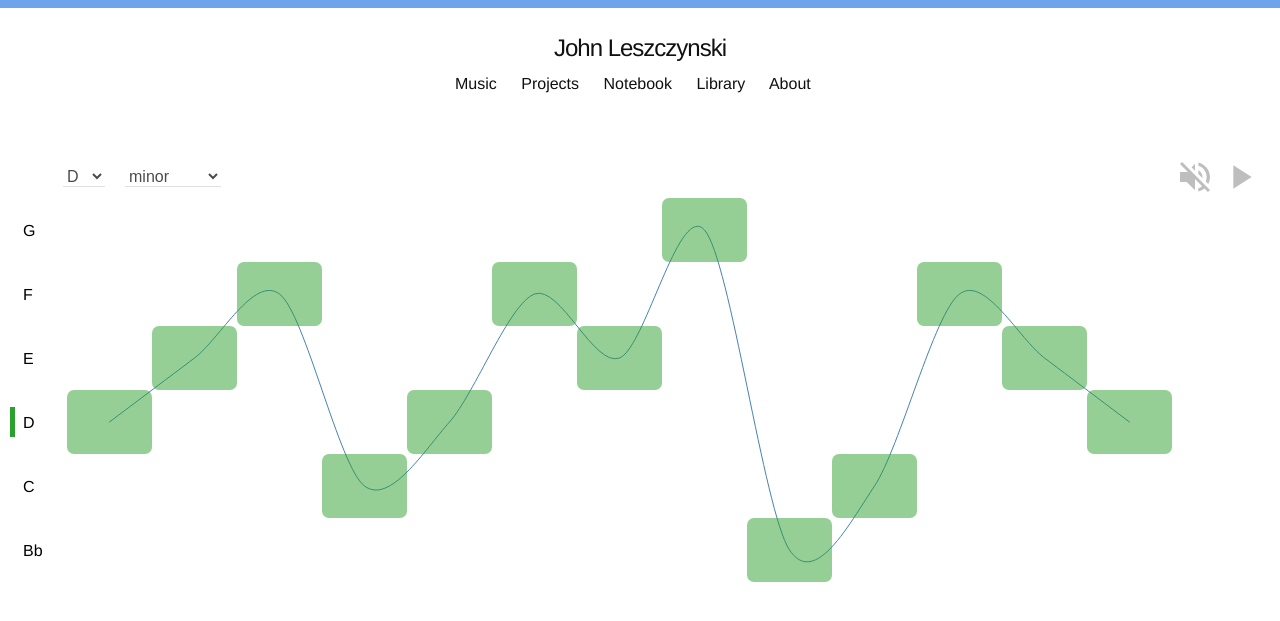
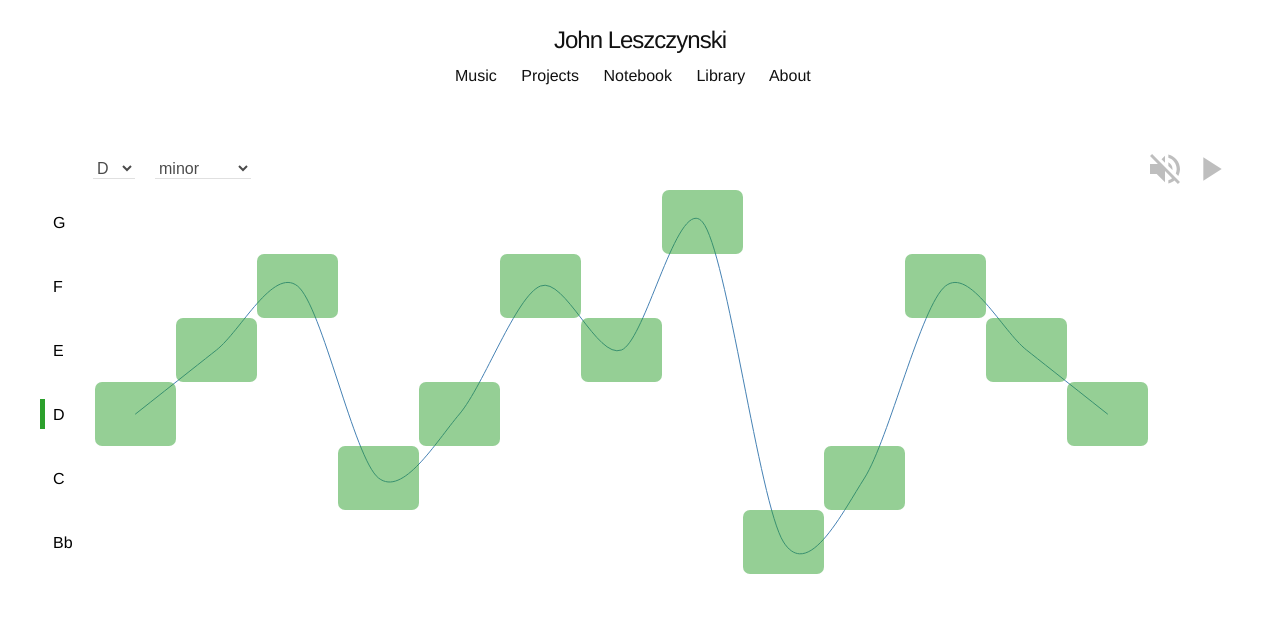
Before and after one commit to ave-llan/ave-llan.github.io, a Jekyll site: the page built from index.html, in a window 1280 px wide. Shown: the top 621 px of the page. Built offline with Jekyll 4.4.1, drawn with Linux system fonts in a browser that asks for light colours.

Commit message:
adjust style on front page

```diff
--- a/_sass/_base.scss
+++ b/_sass/_base.scss
@@ -157,6 +157,11 @@ pre {
         max-width:         calc(#{$narrow-content-width} - (#{$spacing-unit} * 2));
     }
 
+    &.max-width {
+        max-width: initial;
+        max-width: initial;
+    }
+
     margin-right: auto;
     margin-left: auto;
     padding-right: $spacing-unit;
--- a/_sass/_layout.scss
+++ b/_sass/_layout.scss
@@ -2,7 +2,7 @@
  * Site header
  */
 .site-header {
-    border-top: 8px solid lighten($brand-color, 15%);
+    // border-top: 8px solid lighten($brand-color, 15%);
     min-height: 56px;
     padding: 2rem;
 
--- a/css/main.scss
+++ b/css/main.scss
@@ -25,6 +25,8 @@ $grey-color-dark:  darken($grey-color, 25%);
 // Width of the content area
 $content-width:        800px;
 $narrow-content-width: 600px;
+$wide-content-width: 900px;
+
 
 $on-palm:              600px;
 $on-laptop:            800px;
--- a/index.html
+++ b/index.html
@@ -2,25 +2,10 @@
 layout: default
 ---
 
-<div class="home">
+<div class="wrapper max-width">
+  <counterpoint first-note='D4' mode="minor" max-length='13' notes='D4 E4 F4 C4 D4 F4 E4 G4 Bb3 C4 F4 E4 D4'></counterpoint>
+</div>
 
-<!--   <h1 class="page-heading">Posts</h1>
-
-  <ul class="post-list">
-    {% for post in site.posts %}
-      <li>
-        <span class="post-meta">{{ post.date | date: "%b %-d, %Y" }}</span>
-
-        <h2>
-          <a class="post-link" href="{{ post.url | prepend: site.baseurl }}">{{ post.title }}</a>
-        </h2>
-      </li>
-    {% endfor %}
-  </ul>
-
-  <p class="rss-subscribe">subscribe <a href="{{ "/feed.xml" | prepend: site.baseurl }}">via RSS</a></p> -->
-</div>
-<counterpoint first-note='D4' mode="minor" max-length='13' notes='D4 E4 F4 C4 D4 F4 E4 G4 Bb3 C4 F4 E4 D4'></counterpoint>
 <script type="text/javascript">
   {% include music-machine.js %}
 </script>
```
